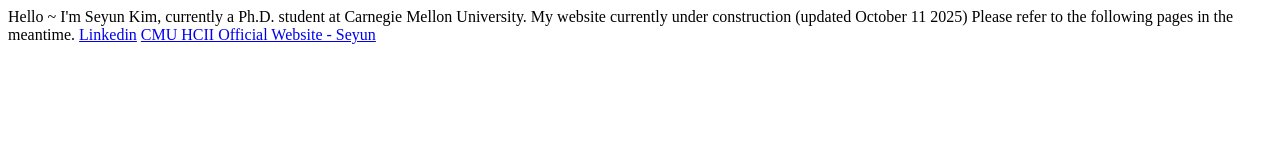
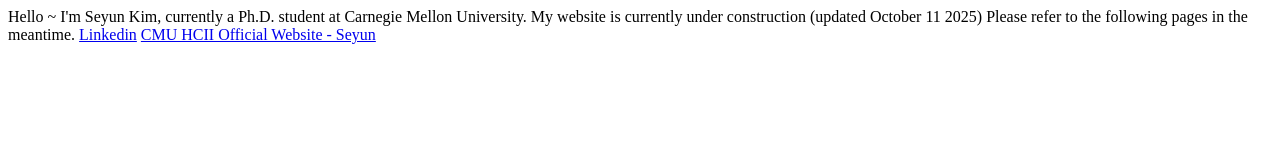
Before and after one commit to seyunk/seyunKimWebsite, a plain HTML site: page index.html in a window 1280 px wide. Drawn offline with Linux system fonts and the light colour scheme.

Commit message:
Update index.html

```diff
--- a/index.html
+++ b/index.html
@@ -1,6 +1,6 @@
 <html>
 Hello ~ I'm Seyun Kim, currently a Ph.D. student at Carnegie  Mellon University.
-My website currently under construction (updated October 11 2025)
+My website is currently under construction (updated October 11 2025)
 Please refer to the following pages in the meantime.
 <a href="www.linkedin.com/in/seyun-kim">Linkedin</a>
 <a href=" https://hcii.cmu.edu/people/seyun-kim">CMU HCII Official Website - Seyun </a>
```
